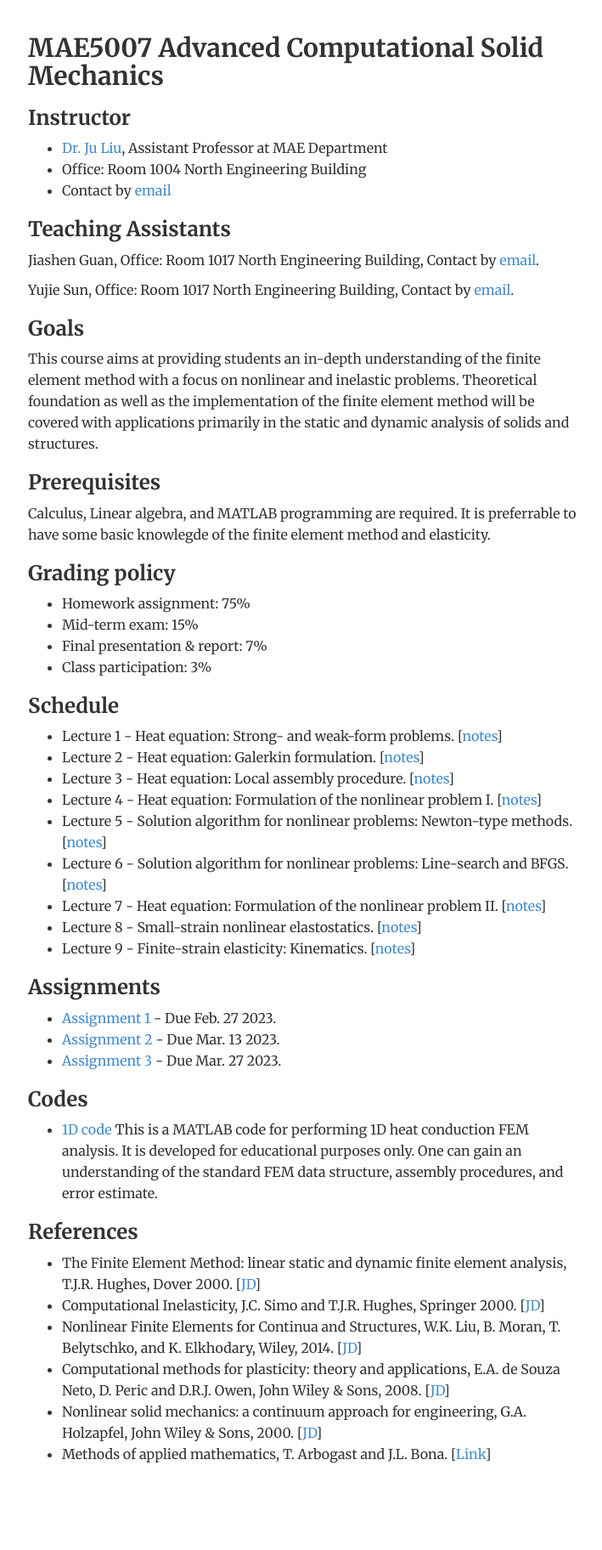
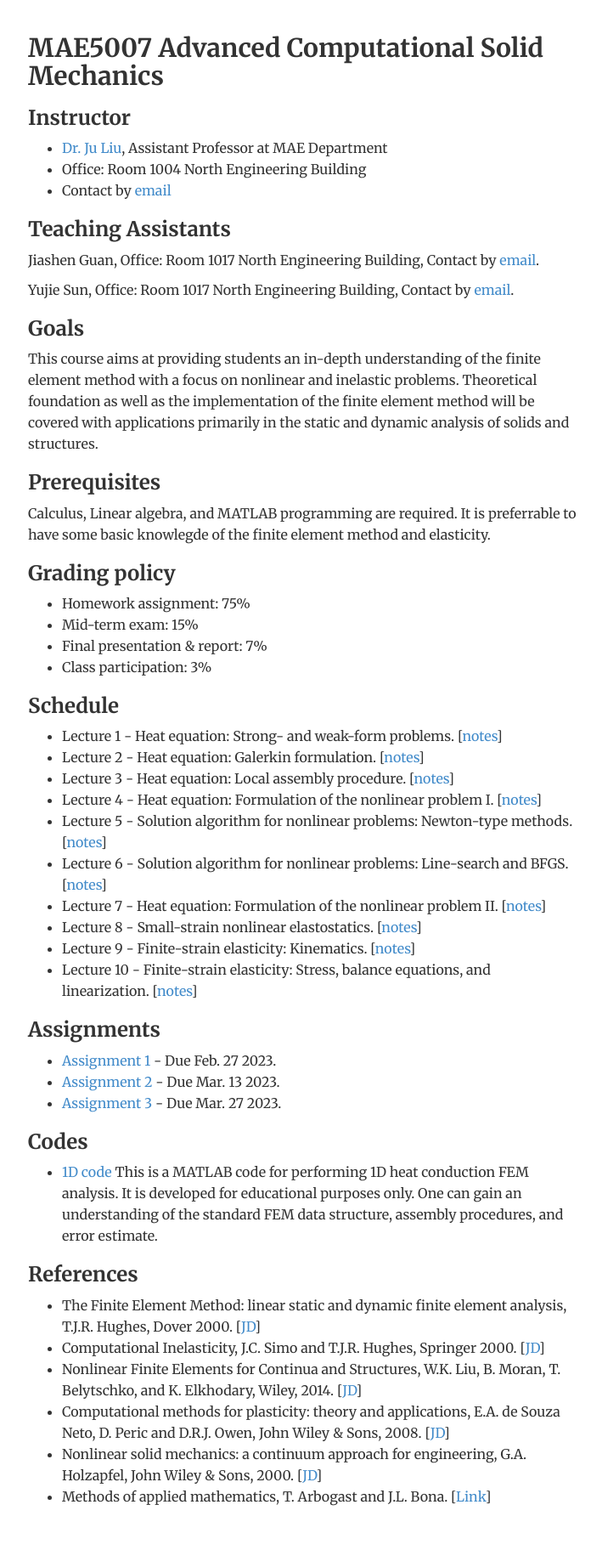
Before and after one commit to ju-liu/ju-liu.github.io, a Jekyll site: the page built from teaching/FEM-2023-Spring/index.html, in a window 1280 px wide. Shown: the whole page at 85% size, without its empty margins (283-992 px from the left). Built offline with Jekyll 4.4.1, drawn with Linux system fonts in a browser that asks for light colours; nearby versions of some CDN libraries; library files that are not in the unit come from our copies; before the commit the page ends 1774 px from its top, so only the background shows below that.

Commit message:
Update index.html

```diff
--- a/teaching/FEM-2023-Spring/index.html
+++ b/teaching/FEM-2023-Spring/index.html
@@ -45,6 +45,7 @@ description: Research of Dr. Ju Liu
   <li>Lecture 7 - Heat equation: Formulation of the nonlinear problem II. [<a href="notes/Lecture-07.pdf">notes</a>]</li>
   <li>Lecture 8 - Small-strain nonlinear elastostatics. [<a href="notes/Lecture-08.pdf">notes</a>]</li>
   <li>Lecture 9 - Finite-strain elasticity: Kinematics. [<a href="notes/Lecture-09.pdf">notes</a>]</li>
+  <li>Lecture 10 - Finite-strain elasticity: Stress, balance equations, and linearization. [<a href="notes/Lecture-10.pdf">notes</a>]</li>
 </ul>
 
 <h3>Assignments</h3>
```
